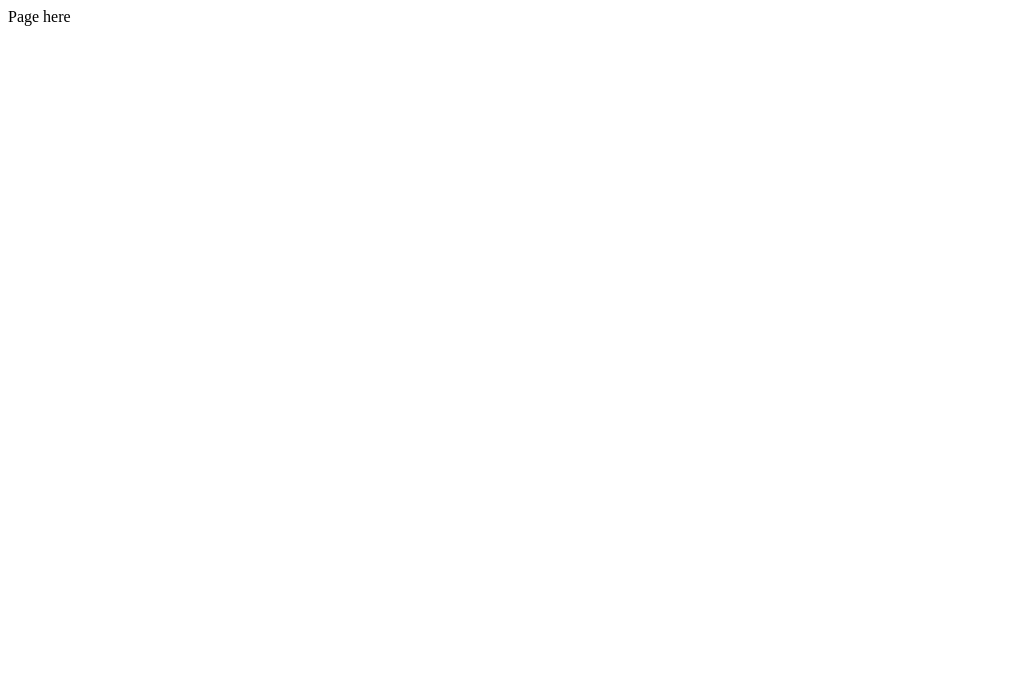
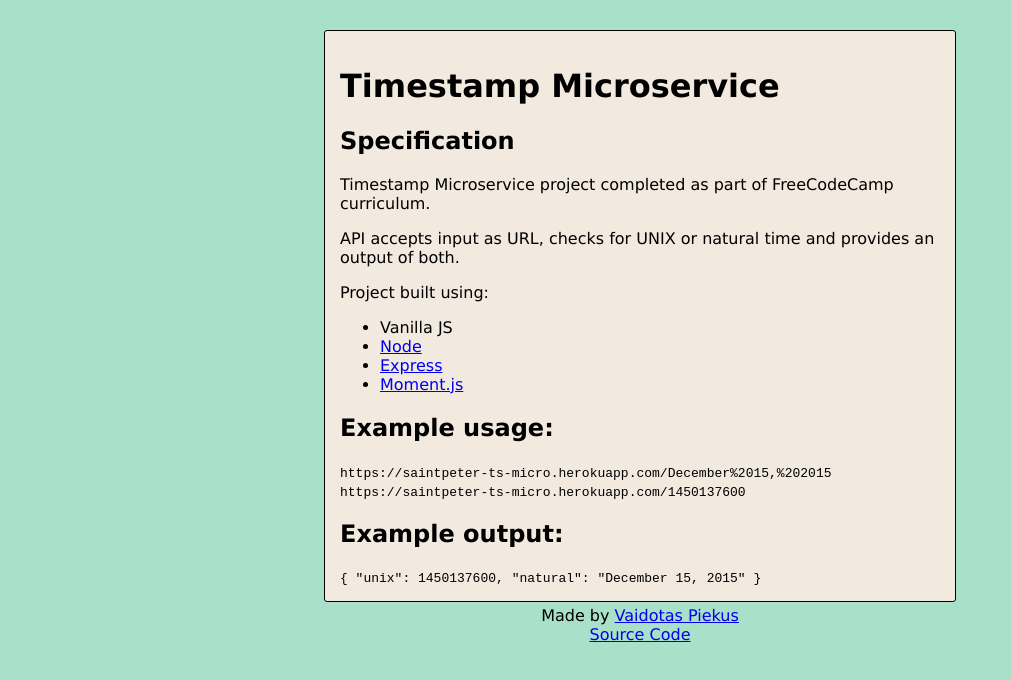
Before and after one commit to vaidotasp/timestamp-micro, a website: page index.html in a window 1280 px wide. Shown: the whole page, without its empty margins (0-1011 px from the left). Drawn offline with Linux system fonts and the light colour scheme.

Commit message:
index file changes and css loader

```diff
--- a/app.js
+++ b/app.js
@@ -1,8 +1,8 @@
 const express = require('express');
 const app = express();
-
 const dateChecker = require('./modules/dateChecker.js');
 
+app.use(express.static('public'));
 
 app.get('/', function(req, res) {
   res.sendFile(__dirname + '/index.html', function(err) {
--- a/index.html
+++ b/index.html
@@ -1,7 +1,38 @@
-<html>
+<!DOCTYPE html>
+<html lang="en">
+
+<head>
+    <meta charset="UTF-8">
+    <title>Timestamp Microservice</title>
+    <link href="style.css" type="text/css" rel="stylesheet">
+</head>
 
 <body>
-    Page here
+    <div class="container">
+        <div class="content">
+            <h1>Timestamp Microservice</h1>
+            <h2>Specification</h2>
+            <p>Timestamp Microservice project completed as part of FreeCodeCamp curriculum.</p>
+            <p>API accepts input as URL, checks for UNIX or natural time and provides an output of both.</p>
+            <p>Project built using:</p>
+            <ul>
+                <li>Vanilla JS</li>
+                <li><a href="https://nodejs.org/en/" target="_blank">Node</a></li>
+                <li><a href="https://expressjs.com/" target="_blank">Express</a></li>
+                <li><a href="https://momentjs.com/" target="_blank">Moment.js</a></li>
+            </ul>
+            <h2>Example usage:</h2>
+            <code>https://saintpeter-ts-micro.herokuapp.com/December%2015,%202015</code><br>
+            <code>https://saintpeter-ts-micro.herokuapp.com/1450137600</code>
+            <h2>Example output:</h2>
+            <code>{ "unix": 1450137600, "natural": "December 15, 2015" }</code><br>
+
+        </div>
+    </div>
+    <div class="footer">
+        <div>Made by <a href="https://github.com/vaidotasp/">Vaidotas Piekus</a></div>
+        <div><a href="https://github.com/vaidotasp/timestamp-micro">Source Code</a></div>
+    </div>
 </body>
 
 </html>
--- /dev/null
+++ b/public/style.css
@@ -0,0 +1,26 @@
+body,
+p,
+h1,
+h2,
+span {
+  font-family: Verdana, sans-serif;
+}
+
+body {
+  background-color: #A8E0C9;
+}
+
+.container {
+  border: 1px black solid;
+  border-radius: 3px;
+  width: 75vh;
+  padding: 15px;
+  margin: 0 auto;
+  margin-top: 30px;
+  background-color: #F2E9DF;
+}
+
+.footer {
+  text-align: center;
+  margin-top: 4px;
+}
```
Also changed, not shown: 1 other file.
